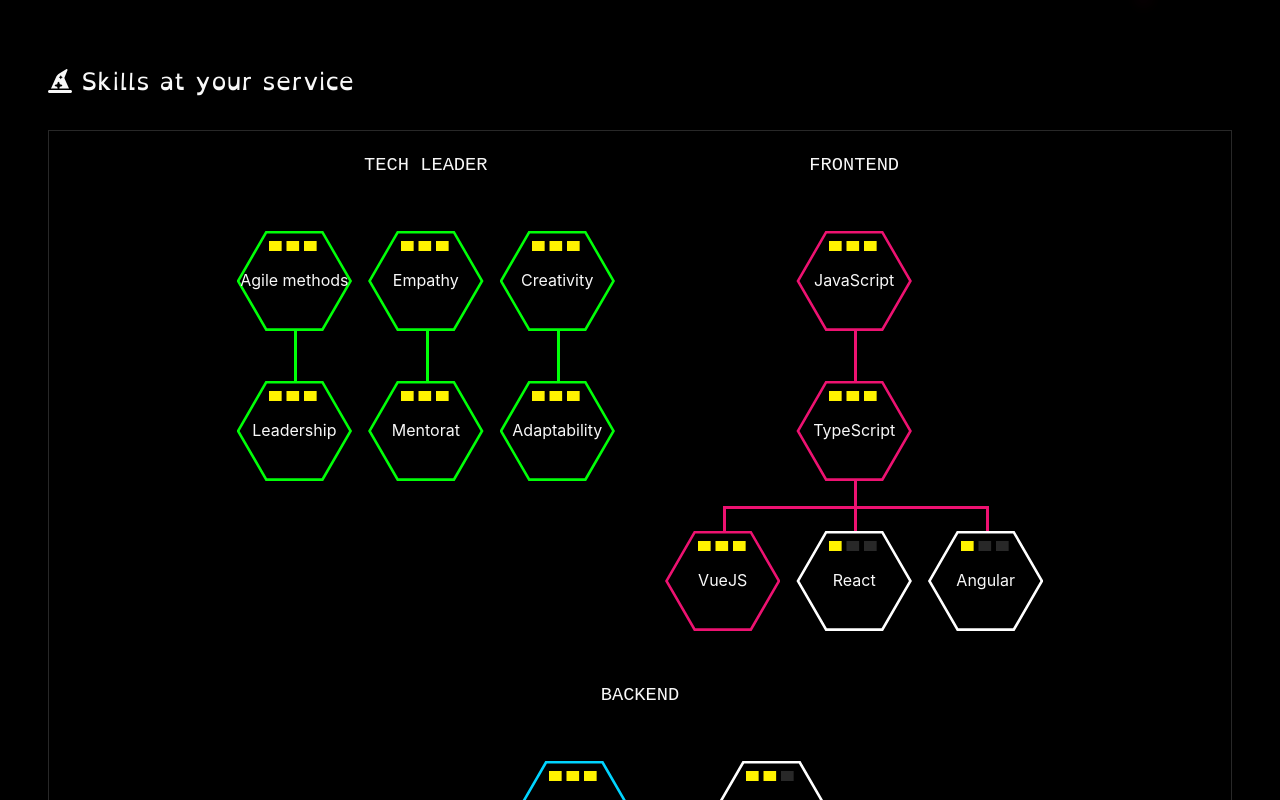
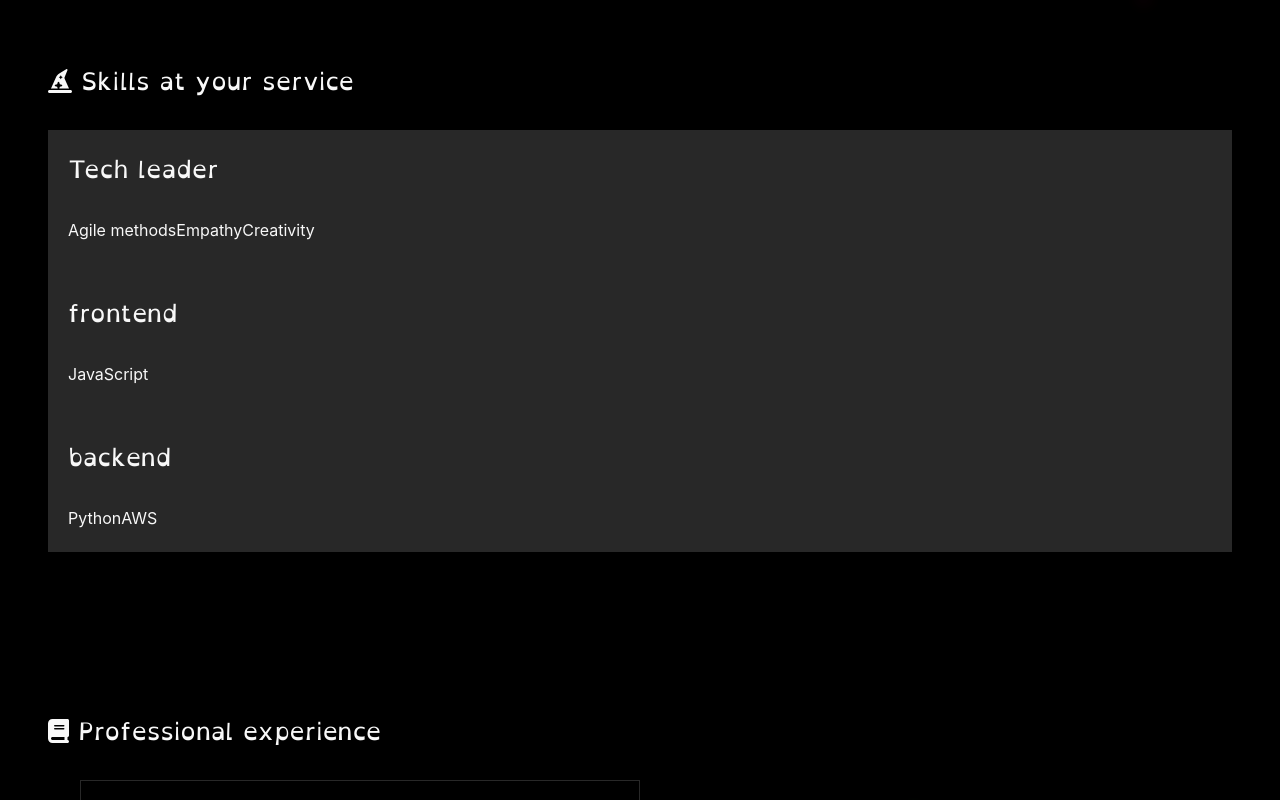
Before and after one commit to angele-henry-dev/LadyRaccoon, a Vue app: page / in a window 1280 px wide. Shown: the part 680-1480 px from the top of the page. Built offline with nearby package versions, Linux system fonts and the light colour scheme.

Commit message:
New way for skills

```diff
--- a/src/assets/main.css
+++ b/src/assets/main.css
@@ -91,12 +91,6 @@
   margin-bottom: calc(var(--section-gap));
 }
 
-#skills {
-  padding: 20px;
-  border: 1px solid var(--color-border);
-  background-color: var(--color-background);
-}
-
 .pins {
   display: flex;
   flex-direction: row;
--- /dev/null
+++ b/src/components/CarouselCards.vue
@@ -0,0 +1,29 @@
+<script setup lang="ts">
+// Props
+const props = defineProps(['skills'])
+</script>
+
+<template>
+  <div class="carousel-container">
+    <div v-for="(item, index) in props.skills" :key="index">
+      <h2>{{ item.type }}</h2>
+      <div class="cards-line">
+        <div v-for="(child, j) in item.skills" :key="j">{{ child.title }}</div>
+      </div>
+    </div>
+  </div>
+</template>
+
+<style scoped>
+.carousel-container {
+  display: flex;
+  flex-direction: column;
+  gap: 50px;
+  padding: 20px;
+  background-color: var(--vt-c-black-mute);
+}
+.cards-line {
+  display: flex;
+  flex-direction: row;
+}
+</style>
--- a/src/views/HomeView.vue
+++ b/src/views/HomeView.vue
@@ -6,7 +6,7 @@
 import { faBook } from '@fortawesome/free-solid-svg-icons'
 
 import LightEffect from '@/components/LightEffect.vue'
-import SkillsTree from '@/components/SkillsTree.vue'
+import CarouselCards from '@/components/CarouselCards.vue'
 import CustomCarousel from '@/components/CustomCarousel.vue'
 import IsometricCity from '@/components/IsometricCity.vue'
 
@@ -31,7 +31,7 @@
 
     <h2 title="Skills"><FontAwesomeIcon :icon="faHatWizard" /> Skills at your service</h2>
     <div id="skills">
-      <SkillsTree :skills="skills" />
+      <CarouselCards :skills="skills" />
     </div>
 
     <h2 title="Professional experience">
```
